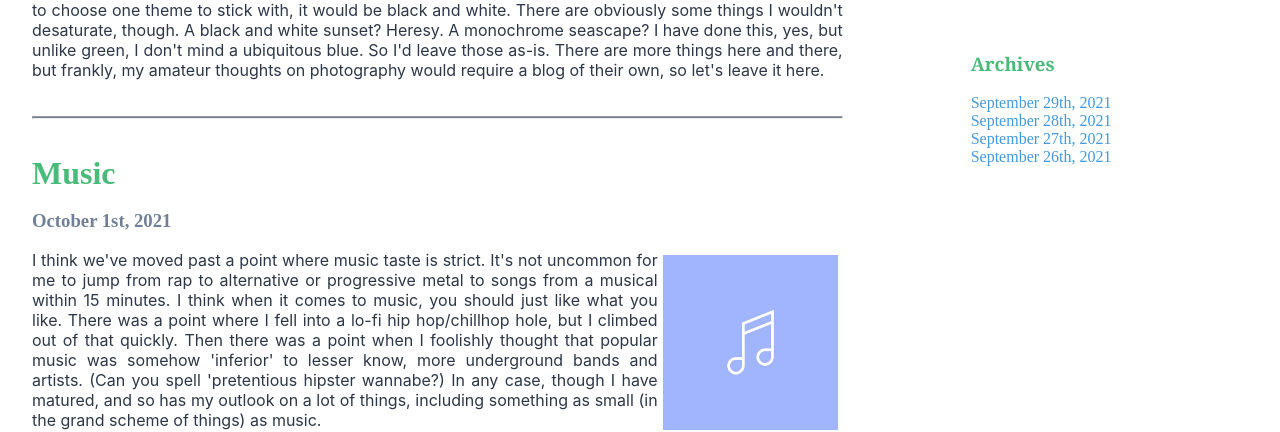
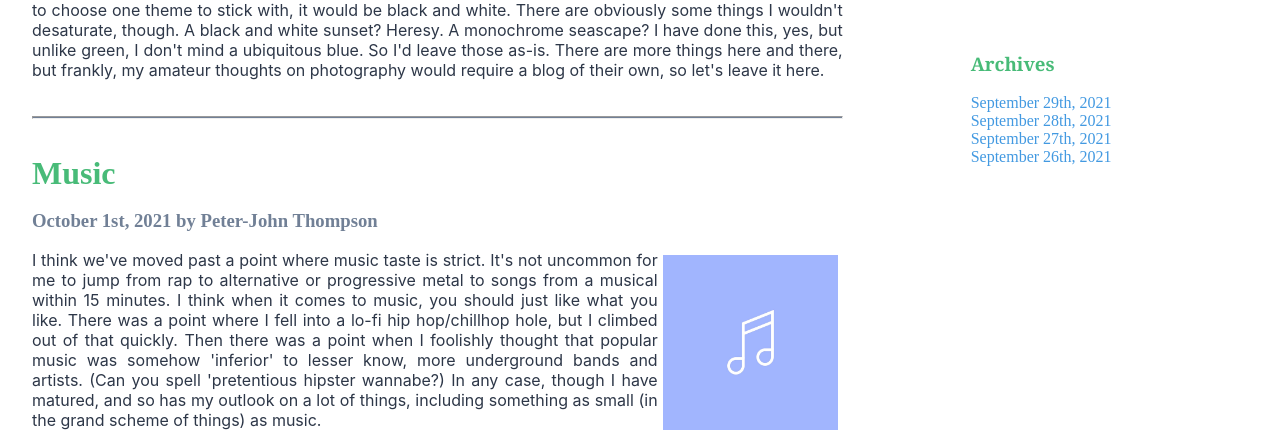
Before and after one commit to Its-PJ/info2180-lab2, a plain HTML site: page index.html in a window 1280 px wide. Shown: the part 671-1103 px from the top of the page. Drawn offline with Linux system fonts and the light colour scheme.

Commit message:
Update index.html

```diff
--- a/index.html
+++ b/index.html
@@ -56,7 +56,7 @@
 
      <h2>Music </h2>
       <br>
-     <h3 class="date-and-author">October 1st, 2021</h3><br>
+     <h3 class="date-and-author">October 1st, 2021 by Peter-John Thompson</h3><br>
 
      <img src="./Pastel-Music.jpg" alt "Music-Icon"/ width="175" height="175"/ class="image-float-right">
 
```
